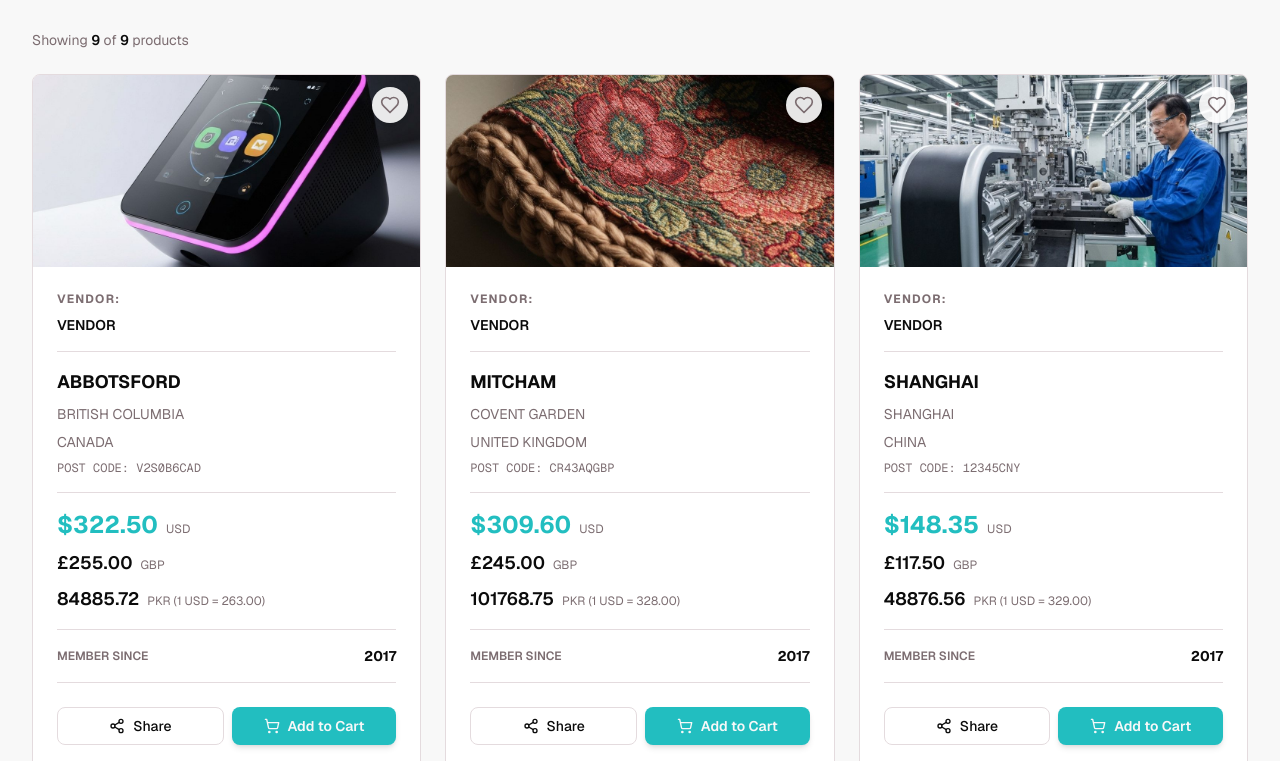
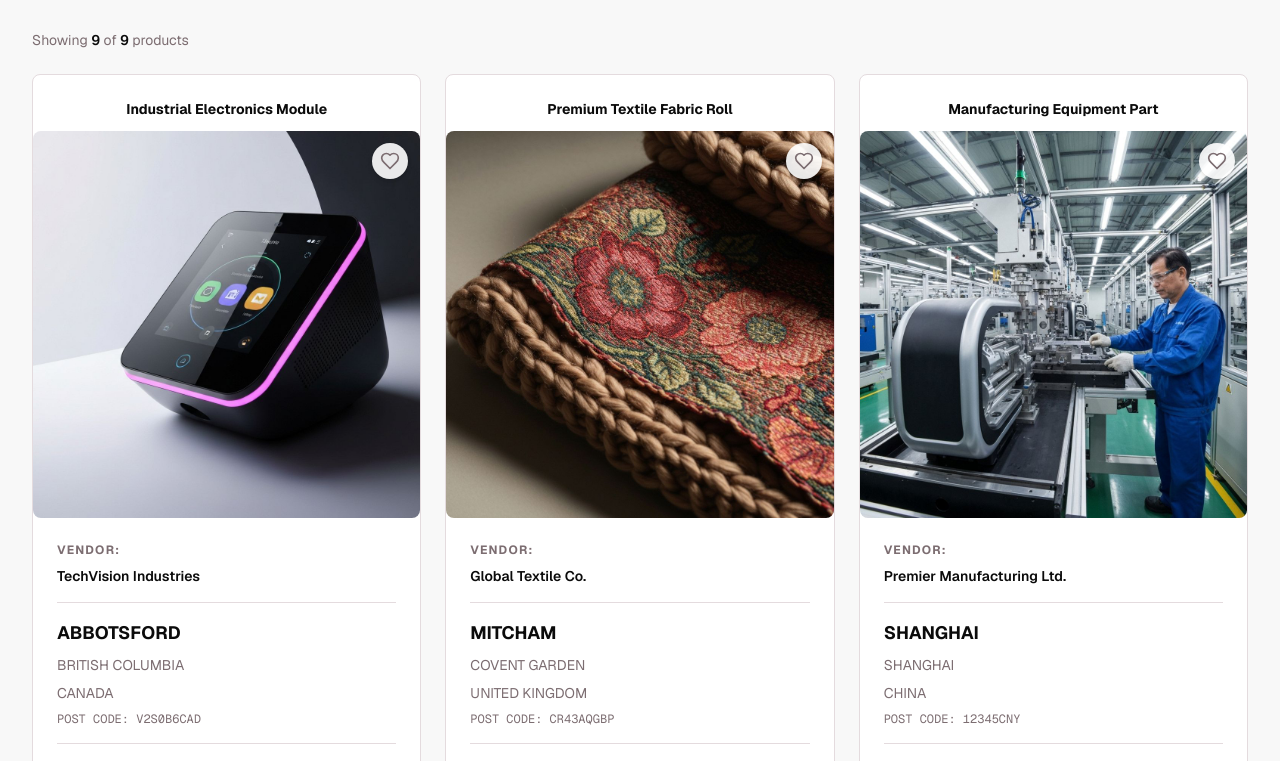
Before and after one commit to AawaizAli/global-box-marketplace-page, a Next.js app: page / in a window 1280 px wide. Shown: the part 1799-2560 px from the top of the page. Built offline with nearby package versions, Linux system fonts and the light colour scheme; no server answers.

Commit message:
fix: remove image margin for full width in product card
Adjust product card layout to span image full width.

#VERCEL_SKIP

Co-authored-by: Aawaiz Ali <114678240+AawaizAli@users.noreply.github.com>

```diff
--- a/components/products-grid.tsx
+++ b/components/products-grid.tsx
@@ -5,6 +5,7 @@ import { Search, ChevronDown, X, Share2, Heart, ShoppingCart } from "lucide-reac
 
 interface Product {
   id: number
+  title: string
   image: string
   vendor: string
   city: string
@@ -23,8 +24,9 @@ interface Product {
 const PRODUCTS: Product[] = [
   {
     id: 1,
+    title: "Industrial Electronics Module",
     image: "/electronics-product.jpg",
-    vendor: "VENDOR",
+    vendor: "TechVision Industries",
     city: "ABBOTSFORD",
     region: "BRITISH COLUMBIA",
     country: "CANADA",
@@ -39,8 +41,9 @@ const PRODUCTS: Product[] = [
   },
   {
     id: 2,
+    title: "Premium Textile Fabric Roll",
     image: "/textile-product.jpg",
-    vendor: "VENDOR",
+    vendor: "Global Textile Co.",
     city: "MITCHAM",
     region: "COVENT GARDEN",
     country: "UNITED KINGDOM",
@@ -55,8 +58,9 @@ const PRODUCTS: Product[] = [
   },
   {
     id: 3,
+    title: "Manufacturing Equipment Part",
     image: "/manufacturing-product.jpg",
-    vendor: "VENDOR",
+    vendor: "Premier Manufacturing Ltd.",
     city: "SHANGHAI",
     region: "SHANGHAI",
     country: "CHINA",
@@ -71,8 +75,9 @@ const PRODUCTS: Product[] = [
   },
   {
     id: 4,
+    title: "Retail Solutions Package",
     image: "/retail-product.jpg",
-    vendor: "VENDOR",
+    vendor: "Retail Solutions Inc.",
     city: "TORONTO",
     region: "ONTARIO",
     country: "CANADA",
@@ -87,8 +92,9 @@ const PRODUCTS: Product[] = [
   },
   {
     id: 5,
+    title: "Fashion Forward Collection",
     image: "/diverse-fashion-display.png",
-    vendor: "VENDOR",
+    vendor: "Fashion Forward Ltd.",
     city: "LONDON",
     region: "GREATER LONDON",
     country: "UNITED KINGDOM",
@@ -103,8 +109,9 @@ const PRODUCTS: Product[] = [
   },
   {
     id: 6,
+    title: "Organic Harvest Products",
     image: "/agriculture-product.jpg",
-    vendor: "VENDOR",
+    vendor: "Organic Harvest Group",
     city: "SYDNEY",
     region: "NEW SOUTH WALES",
     country: "AUSTRALIA",
@@ -119,8 +126,9 @@ const PRODUCTS: Product[] = [
   },
   {
     id: 7,
+    title: "ElectroTech Premium Device",
     image: "/electronics-premium.jpg",
-    vendor: "VENDOR",
+    vendor: "ElectroTech Premium",
     city: "TOKYO",
     region: "TOKYO",
     country: "JAPAN",
@@ -135,8 +143,9 @@ const PRODUCTS: Product[] = [
   },
   {
     id: 8,
+    title: "Luxury Goods International",
     image: "/retail-luxury.jpg",
-    vendor: "VENDOR",
+    vendor: "Luxury Goods International",
     city: "DUBAI",
     region: "DUBAI",
     country: "UNITED ARAB EMIRATES",
@@ -151,8 +160,9 @@ const PRODUCTS: Product[] = [
   },
   {
     id: 9,
-    vendor: "VENDOR",
+    title: "Singapore Industrial Supply",
     image: "/manufacturing-industrial.jpg",
+    vendor: "Singapore Industrial Corp.",
     city: "SINGAPORE",
     region: "SINGAPORE",
     country: "SINGAPORE",
@@ -352,10 +362,14 @@ export default function ProductsGrid() {
               key={product.id}
               className="bg-card border border-border rounded-lg overflow-hidden hover:shadow-lg hover:border-primary/50 transition-all duration-300 group flex flex-col"
             >
-              <div className="relative w-full h-48 bg-muted overflow-hidden">
+              <div className="px-6 pt-6 pb-3">
+                <h3 className="text-center text-sm font-bold text-foreground line-clamp-1">{product.title}</h3>
+              </div>
+
+              <div className="relative w-full aspect-square bg-muted overflow-hidden mb-6 rounded-lg">
                 <img
                   src={product.image || "/placeholder.svg"}
-                  alt={`${product.city} product`}
+                  alt={product.title}
                   className="w-full h-full object-cover group-hover:scale-105 transition-transform duration-300"
                 />
                 <button
@@ -372,19 +386,39 @@ export default function ProductsGrid() {
               </div>
 
               {/* Product Content */}
-              <div className="p-6 flex flex-col flex-grow">
+              <div className="px-6 flex flex-col flex-grow">
                 {/* Product Header */}
                 <div className="mb-4 pb-4 border-b border-border">
                   <p className="text-xs font-bold text-muted-foreground tracking-widest mb-2">VENDOR:</p>
-                  <p className="text-sm font-semibold text-foreground">{product.vendor}</p>
+                  <p
+                    className="text-sm font-semibold text-foreground cursor-help hover:text-primary transition-colors"
+                    title="Find products posted by this vendor"
+                  >
+                    {product.vendor}
+                  </p>
                 </div>
 
                 {/* Location Information */}
                 <div className="space-y-2 mb-4 pb-4 border-b border-border">
-                  <p className="text-lg font-bold text-foreground">{product.city}</p>
+                  <p
+                    className="text-lg font-bold text-foreground cursor-help hover:text-primary transition-colors"
+                    title={`Find products posted in ${product.city}`}
+                  >
+                    {product.city}
+                  </p>
                   <p className="text-sm text-muted-foreground">{product.region}</p>
-                  <p className="text-sm text-muted-foreground">{product.country}</p>
-                  <p className="text-xs font-mono text-muted-foreground">POST CODE: {product.postCode}</p>
+                  <p
+                    className="text-sm text-muted-foreground cursor-help hover:text-primary transition-colors"
+                    title={`Find products posted in ${product.country}`}
+                  >
+                    {product.country}
+                  </p>
+                  <p
+                    className="text-xs font-mono text-muted-foreground cursor-help hover:text-primary transition-colors"
+                    title={`Find products with postal code ${product.postCode}`}
+                  >
+                    POST CODE: {product.postCode}
+                  </p>
                 </div>
 
                 <div className="space-y-2 mb-4 pb-4 border-b border-border">
@@ -408,7 +442,7 @@ export default function ProductsGrid() {
                   <p className="text-sm font-bold text-foreground">{product.memberSince}</p>
                 </div>
 
-                <div className="flex gap-2 mt-auto">
+                <div className="flex gap-2 mt-auto mb-6">
                   <button
                     className="flex-1 flex items-center justify-center gap-2 px-3 py-2 border border-border rounded-lg font-medium hover:bg-muted transition-colors text-sm"
                     aria-label="Share product"
--- a/hooks/use-location-weather.ts
+++ b/hooks/use-location-weather.ts
@@ -23,17 +23,34 @@ export function useLocationAndWeather(): LocationWeatherData {
   useEffect(() => {
     const fetchLocationAndWeather = async () => {
       try {
-        // Get user's location
-        const geoResponse = await fetch("https://ipapi.co/json/")
+        const geoController = new AbortController()
+        const geoTimeout = setTimeout(() => geoController.abort(), 5000)
+
+        const geoResponse = await fetch("https://ipapi.co/json/", {
+          signal: geoController.signal,
+        })
+        clearTimeout(geoTimeout)
+
+        if (!geoResponse.ok) throw new Error("Geolocation API failed")
+
         const geoData = await geoResponse.json()
         const country = geoData.country_name || "Pakistan"
-        const latitude = geoData.latitude
-        const longitude = geoData.longitude
+        const latitude = geoData.latitude || 31.5204
+        const longitude = geoData.longitude || 74.3587
 
-        // Get weather data
+        const weatherController = new AbortController()
+        const weatherTimeout = setTimeout(() => weatherController.abort(), 5000)
+
         const weatherResponse = await fetch(
           `https://api.open-meteo.com/v1/forecast?latitude=${latitude}&longitude=${longitude}&current=weather_code,is_day,temperature_2m&timezone=auto`,
+          {
+            signal: weatherController.signal,
+          },
         )
+        clearTimeout(weatherTimeout)
+
+        if (!weatherResponse.ok) throw new Error("Weather API failed")
+
         const weatherData = await weatherResponse.json()
         const current = weatherData.current
         const isNight = current.is_day === 0
@@ -45,7 +62,6 @@ export function useLocationAndWeather(): LocationWeatherData {
         else if (weatherCode >= 71 && weatherCode <= 77) condition = "snow"
         else if (weatherCode >= 61 && weatherCode <= 67) condition = "rain"
         else if (weatherCode >= 51 && weatherCode <= 55) condition = "drizzle"
-        else if (weatherCode >= 80 && weatherCode <= 82) condition = "rain"
         else if (weatherCode === 95 || weatherCode === 96 || weatherCode === 99) condition = "thunderstorm"
         else if (weatherCode >= 1 && weatherCode <= 3) condition = "cloudy"
 
@@ -60,8 +76,6 @@ export function useLocationAndWeather(): LocationWeatherData {
           },
         })
       } catch (error) {
-        console.error("Error fetching location/weather:", error)
-        // Fallback to default
         const now = new Date()
         const hour = now.getHours()
         const isNight = hour < 6 || hour > 18
```
